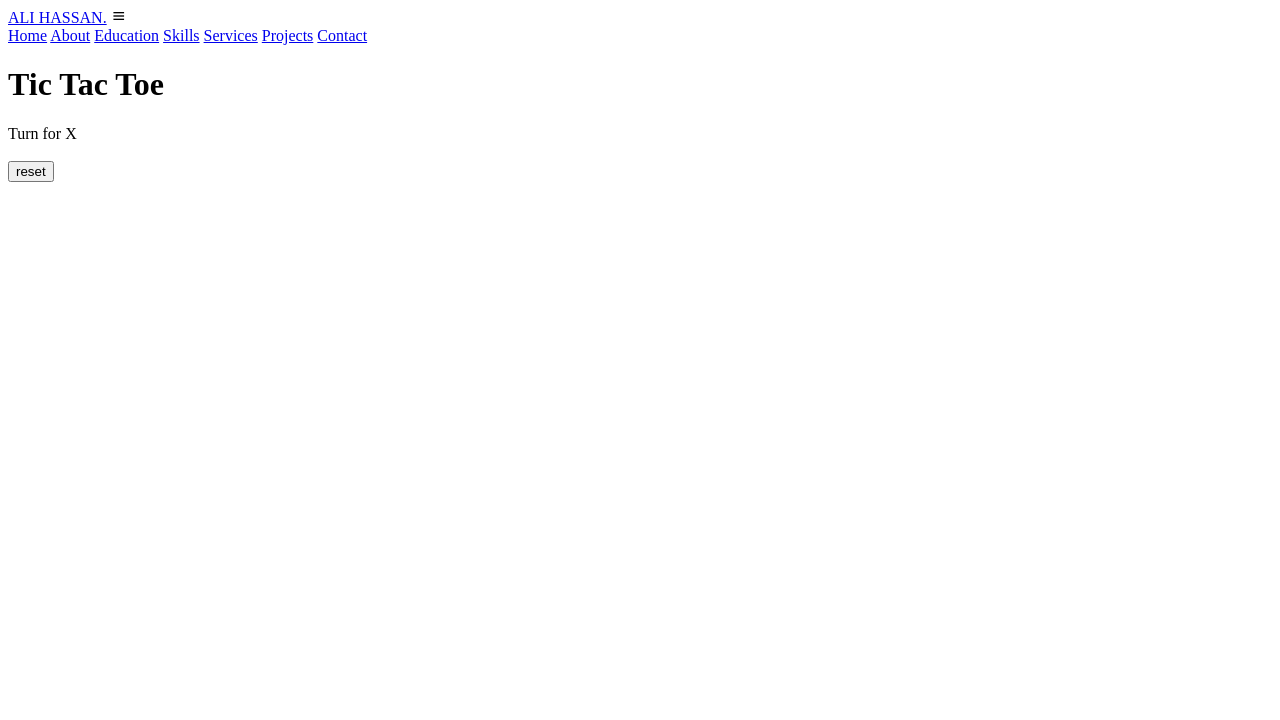
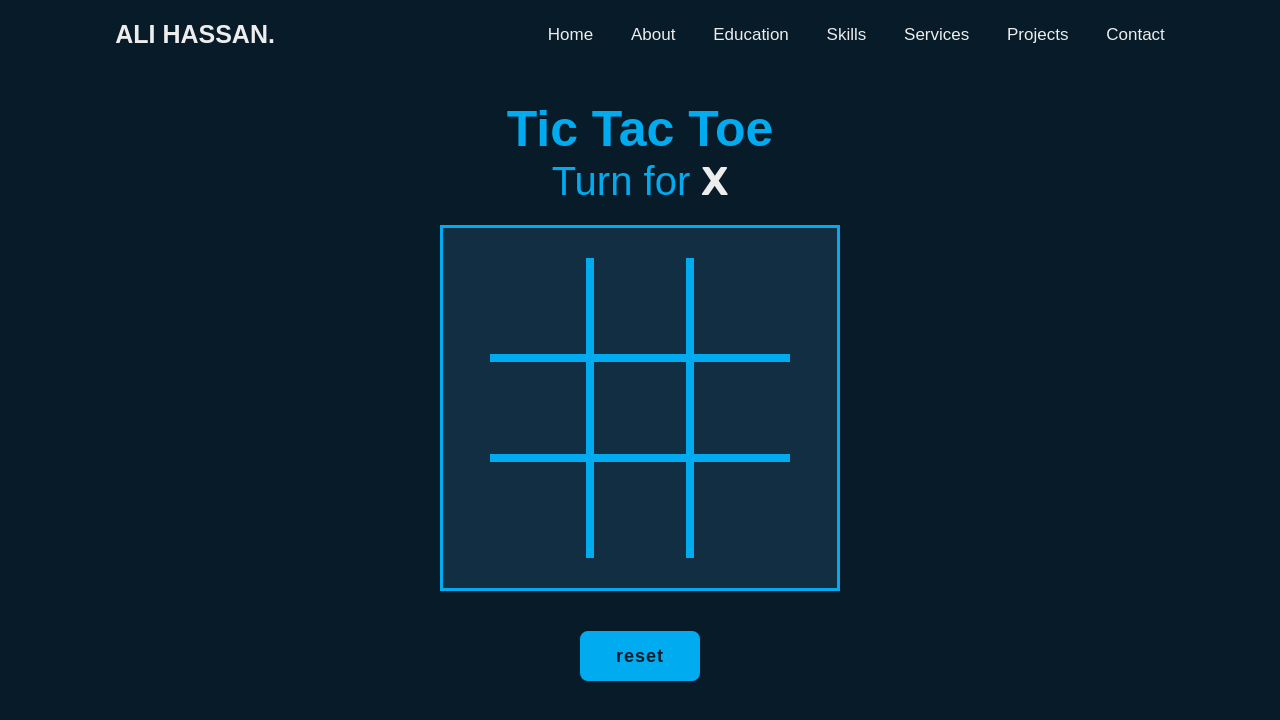
Before and after one commit to daisy-ali/tictac, a plain HTML site: page index.html in a window 1280 px wide. Drawn offline with nearby package versions, Linux system fonts and the light colour scheme.

Commit message:
Update and rename tic-toe.html to index.html

```diff
--- a/tic-toe.html
+++ b/index.html
@@ -5,8 +5,8 @@
     <meta http-equiv="X-UA-Compatible" content="IE=edge">
     <meta name="viewport" content="width=device-width, initial-scale=1.0">
     <title>Document</title>
-    <link rel="stylesheet" href="/main/tic tac toe game/tic-tac.css">
-    <link rel="stylesheet" href="/main/ali hassan/style.css">
+    <link rel="stylesheet" href="tic-tac.css">
+    <link rel="stylesheet" href="style.css">
 
     <!-- boxicon links -->
     <link href='https://unpkg.com/boxicons@2.1.4/css/boxicons.min.css' rel='stylesheet'>
@@ -69,7 +69,7 @@
 
       <div class="gameInfo">
         <div class="imgbox display" id="image">
-          <img src="/main/tic tac toe game/img video/excited.gif" alt="" />
+          <img src="excited.gif" alt="" />
         </div>
         <div>
           <div class="btn-box button">
@@ -79,7 +79,7 @@
       </div>
     </div>
 
-    <script src="/main/tic tac toe game/tic-tac.js"></script>
-    <script src="/main/ali hassan/java.js"></script>
+    <script src="tic-tac.js"></script>
+    <script src="java.js"></script>
 </body>
 </html>
```
